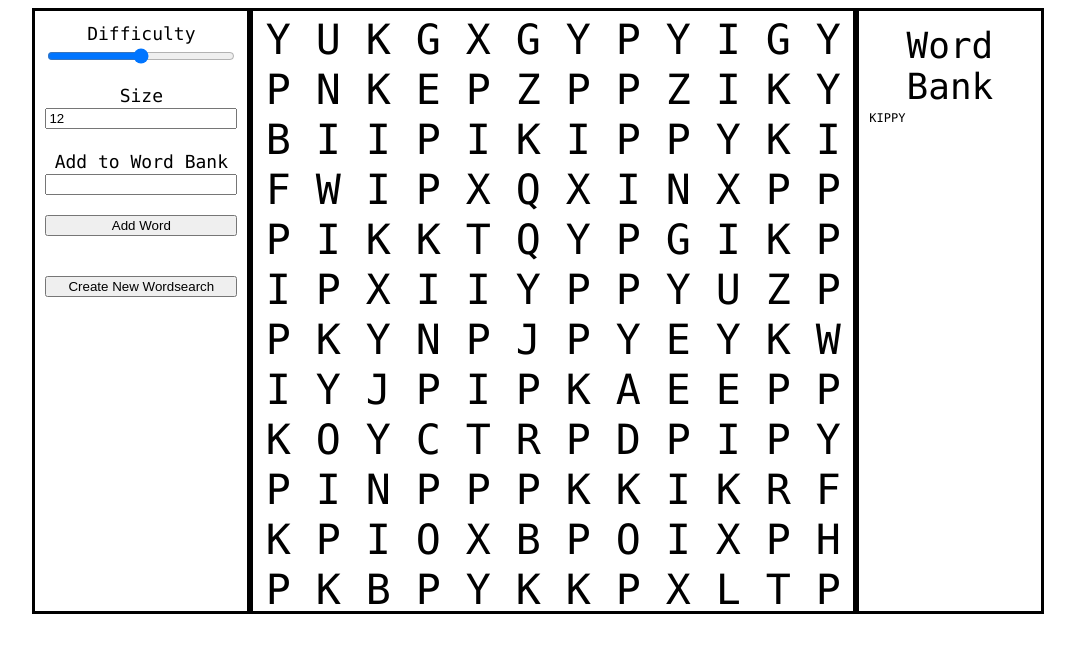
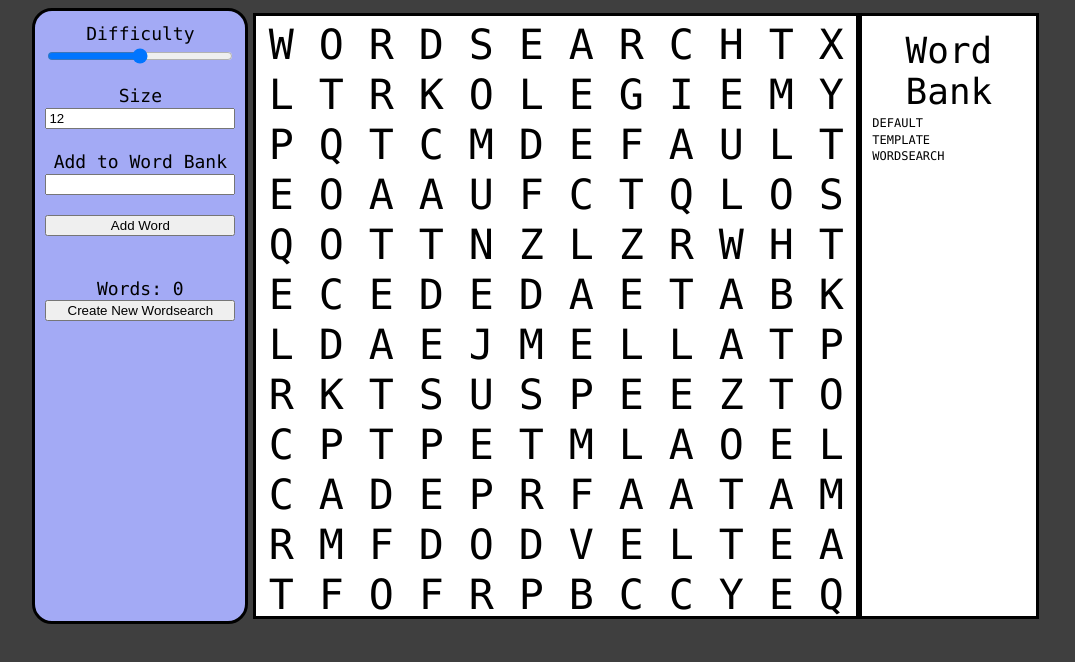
Before and after one commit to iAmKaprekar/wordsearch, a React app: page / in a window 1280 px wide. Shown: the top 662 px of the page, without its empty margins (102-1177 px from the left). Built offline with nearby package versions, Linux system fonts and the light colour scheme.

Commit message:
Fixed input validation bugs & styling, added words counter

```diff
--- a/assets/style.css
+++ b/assets/style.css
@@ -1,3 +1,8 @@
+
+body {
+  background-color: rgb(63, 63, 63);
+}
+
 #root {
   display: flex;
   flex-direction: row;
@@ -5,7 +10,7 @@
   align-items: center;
   text-align: center;
   font-size: 36px;
-  font-family: 'Lucida Console'
+  font-family: 'Lucida Console';
 }
 
 #mainBox {
@@ -21,8 +26,9 @@
   width: 200px;
   border-style: solid;
   border-color: black;
+  border-radius: 20px;
   font-size: 18px;
-  padding: 10px
+  padding: 10px;
 }
 
 #app {
@@ -33,8 +39,10 @@
 }
 
 #game {
+  background-color: white;
   display: flex;
   flex-direction: row;
+  margin: 5px;
 }
 
 .row {
--- a/client/App.jsx
+++ b/client/App.jsx
@@ -12,9 +12,10 @@ const App = () => {
 
   const [board, setBoard] = useState([]);
   const [wordBank, setWordBank] = useState([]);
+  const [color, setColor] = useState('hsl(0, 100%, 100%)');
 
   useEffect(() => {
-    const wordsearch = wordsearchGenerator(['kippy'], 0.5, 12);
+    const wordsearch = wordsearchGenerator(['default','template','wordsearch'], 0.5, 12);
     const initialWordBank = [];
 
     for (let word in wordsearch.wordPlacements) {
@@ -23,6 +24,19 @@ const App = () => {
 
     setWordBank(initialWordBank);
     setBoard(wordsearch.board);
+
+    const date = new Date();
+    const month = date.getMonth() - 7;
+    const dayNum = date.getDate() - 20;
+
+    const hue = 30 * -month - dayNum;
+
+    console.log('Month:', month);
+    console.log('Day:', dayNum);
+    console.log('Hue:', hue);
+
+    setColor(`hsl(${hue}, 80%, 80%)`);
+
   }, []);
 
   return (
@@ -30,6 +44,7 @@ const App = () => {
       <OptionBar
         setBoard={setBoard}
         setWordBank={setWordBank}
+        color={color}
       />
       <div id='game'>
         <WordsearchBox
--- a/client/components/OptionBar.jsx
+++ b/client/components/OptionBar.jsx
@@ -2,17 +2,19 @@ import React, {useState} from "react";
 import WordBank from "./WordBank";
 import wordsearchGenerator from '../wordsearch.js';
 
-const OptionBar = ({ setBoard, setWordBank }) => {
+const OptionBar = ({ color, setBoard, setWordBank }) => {
   const [newWords, setNewWords] = useState([]);
   const [newWordInput, setNewWordInput] = useState('');
   const [sizeInput, setSizeInput] = useState(12);
   const [difficultyInput, setDifficultyInput] = useState(50);
 
   const addNewWord = (word) => {
-    const wordsSlice = newWords.slice();
-    wordsSlice.push(word);
-    setNewWords(wordsSlice);
-    setNewWordInput('');
+    if (word) {
+      const wordsSlice = newWords.slice();
+      wordsSlice.push(word);
+      setNewWords(wordsSlice);
+      setNewWordInput('');
+    }
   }
 
   const submitWord = (e) => {
@@ -37,7 +39,7 @@ const OptionBar = ({ setBoard, setWordBank }) => {
   }
 
   return (
-    <div id='options'>
+    <div id='options' style={{'background-color': color}}>
       <p>Difficulty</p>
       <input type='range' value={difficultyInput} onChange={(e) => setDifficultyInput(e.target.value)}></input>
       <p>Size</p>
@@ -46,6 +48,7 @@ const OptionBar = ({ setBoard, setWordBank }) => {
       <input value={newWordInput} onKeyUp={submitWord} onChange={(e) => setNewWordInput(e.target.value)}></input>
       <button onClick={() => addNewWord(newWordInput)}>Add Word</button>
       <WordBank words={newWords} options={true} setWords={setNewWords}/>
+      <p>{`Words: ${newWords.length}`}</p>
       <button onClick={() => newWordsearch()}>Create New Wordsearch</button>
     </div>
   )
--- a/client/wordsearch.js
+++ b/client/wordsearch.js
@@ -4,7 +4,7 @@
 
 const wordsearch = (inputWords, difficulty = 0, size = 0) => {
 
-  // Slice the input words to stop breaking my state
+  // Slice the input words to maintain state for input
   const words = inputWords.slice();
 
   // Declare necessary variables
@@ -15,17 +15,25 @@ const wordsearch = (inputWords, difficulty = 0, size = 0) => {
   // Input sanitization: remove non-words, set to lowercase
   for (let i = 0; i < words.length; i++) {
     if (typeof words[i] !== 'string') words[i] = null;
-    else words[i] = words[i].toUpperCase();
+    else words[i] = words[i].toUpperCase().replace(/\s/g, '');
     for (let char of words[i]) {
       if (!validCharSet.has(char)) words[i] = null;
     }
   }
 
   // Input sanitization: remove repeat instances of words
+  const reversedWords = words.map(word => word?.split('').reverse().join('') || null);
+
   for (let i = 0; i < words.length; i++) {
     for (let j = i + 1; j < words.length; j++) {
-      if (words[i]?.includes(words[j])) words[j] = null;
-      if (words[j]?.includes(words[i])) words[i] = null;
+      if (words[i]?.includes(words[j]) || reversedWords[i]?.includes(words[j])) {
+        words[j] = null;
+        reversedWords[j] = null;
+      }
+      if (words[j]?.includes(words[i]) || reversedWords[j]?.includes(words[i])) {
+        words[i] = null;
+        reversedWords[i] = null;
+      }
     }
   }
 
```
